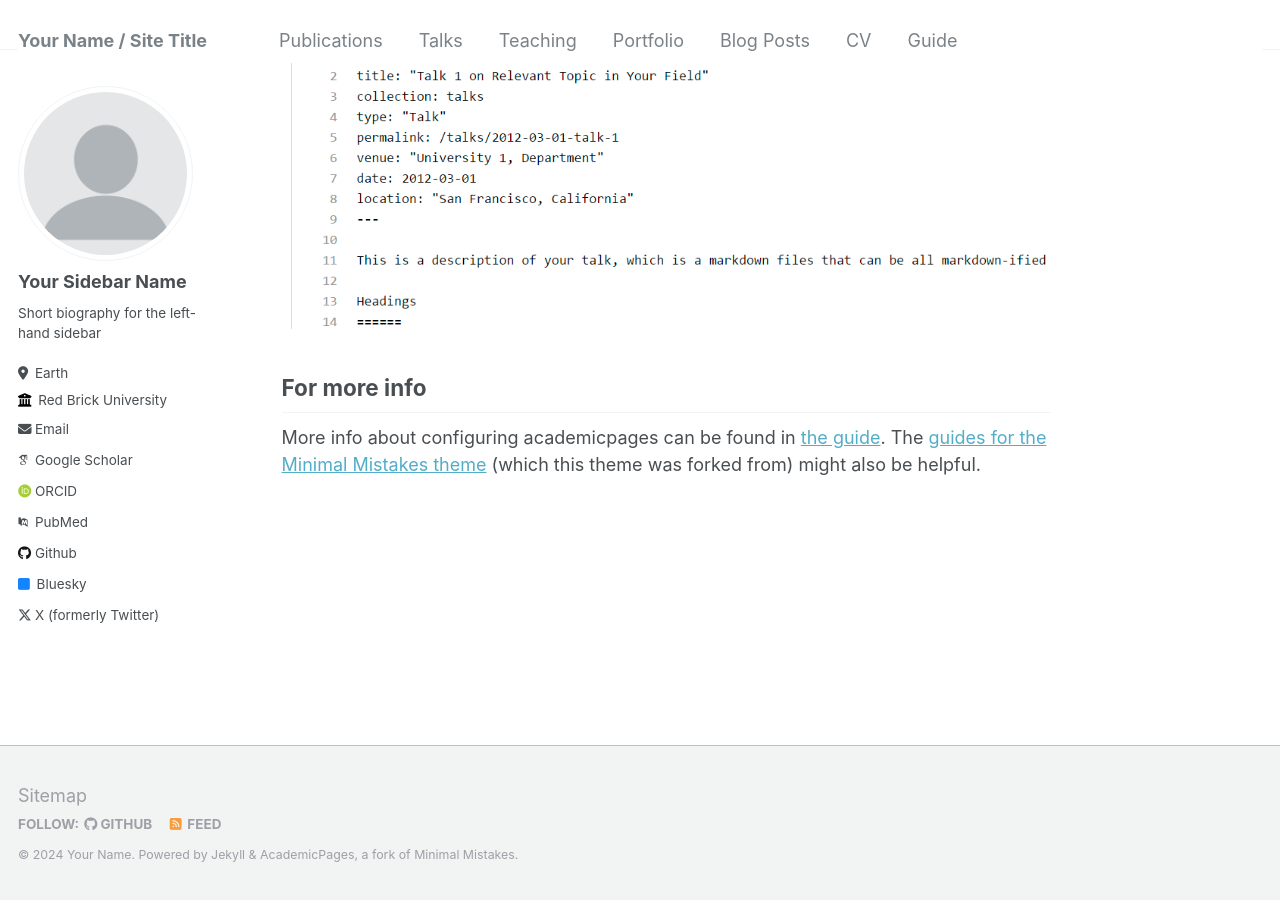
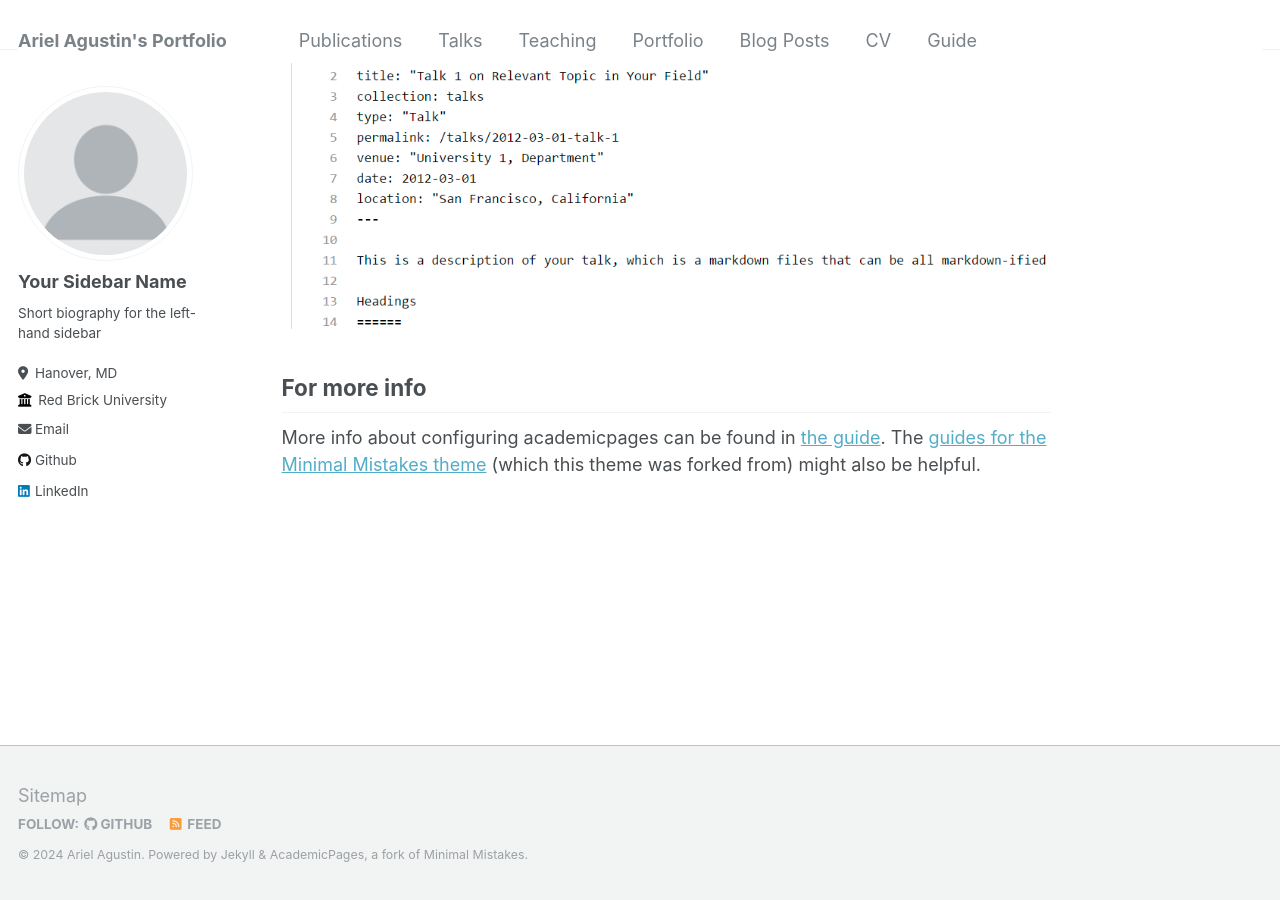
Before and after one commit to Ariel-Agustin/Ariel-Agustin.github.io, a Jekyll site: the page built from _pages/about.md, in a window 1280 px wide and 900 px high, scrolled down 2640 px. Built offline with Jekyll 4.4.1, drawn with Linux system fonts in a browser that asks for light colours; some web fonts are replaced.

Commit message:
Update _config.yml
Basic Site Settings section

```diff
--- a/_config.yml
+++ b/_config.yml
@@ -8,13 +8,13 @@
 
 # Basic Site Settings
 locale                   : "en-US"
-title                    : "Your Name / Site Title"
+title                    : "Ariel Agustin's Portfolio"
 title_separator          : "-"
-name                     : &name "Your Name"
+name                     : &name "Ariel Agustin"
 description              : &description "personal description"
-url                      : https://academicpages.github.io # the base hostname & protocol for your site e.g. "https://mmistakes.github.io"
+url                      : https://Ariel-Agustin.github.io # the base hostname & protocol for your site e.g. "https://mmistakes.github.io"
 baseurl                  : "" # the subpath of your site, e.g. "/blog"
-repository               : "academicpages/academicpages.github.io"
+repository               : "Ariel-Agustin/Ariel-Agustin.github.io"
 
 # Site Author - The following control what appear as part of the author content on the side bar.
 #               If a field is blank the icon and link will not appear, otherwise it will be shown.
@@ -25,17 +25,17 @@ author:
   name             : "Your Sidebar Name"
   pronouns         : # example: "she/her"
   bio              : "Short biography for the left-hand sidebar"
-  location         : "Earth"
+  location         : "Hanover, MD"
   employer         : "Red Brick University"
   uri              : # URL
   email            : "none@example.org"
 
   # Academic websites
   arxiv            : # URL - Update with the correct link to your profile
-  googlescholar    : "https://scholar.google.com/citations?user=PS_CX0AAAAAJ"
+  googlescholar    : # "https://scholar.google.com/citations?user=PS_CX0AAAAAJ"
   impactstory      : # URL
-  orcid            : "http://orcid.org/yourorcidurl"
-  pubmed           : "https://www.ncbi.nlm.nih.gov/pubmed/?term=john+snow"
+  orcid            : # "http://orcid.org/yourorcidurl"
+  pubmed           : # "https://www.ncbi.nlm.nih.gov/pubmed/?term=john+snow"
   researchgate     : # URL
 
   # Repositories and software development
@@ -47,7 +47,7 @@ author:
   stackoverflow    : # User number or user number and name (i.e., use "1" or "1/jeff-atwood")
 
   # Social media
-  bluesky          : "bsky.app" # Replace this with you Bluesky username
+  bluesky          : # Replace this with you Bluesky username
   facebook         : # Username
   flickr           : # Username
   foursquare       : # Username
@@ -56,7 +56,7 @@ author:
   keybase          : # Username
   instagram        : # Username
   lastfm           : # Username
-  linkedin         : # Username
+  linkedin         : a89b97248
   mastodon         : # URL
   medium           : # URL
   pinterest        : # Username
@@ -64,7 +64,7 @@ author:
   steam            : # Username
   telegram         : # URL
   tumblr           : # Username
-  twitter          : "UniofOxford"  # Replace this with your X / Twitter handle
+  twitter          : # Replace this with your X / Twitter handle
   vine             : # Username
   weibo            : # Username
   wikipedia        : # Username
```
